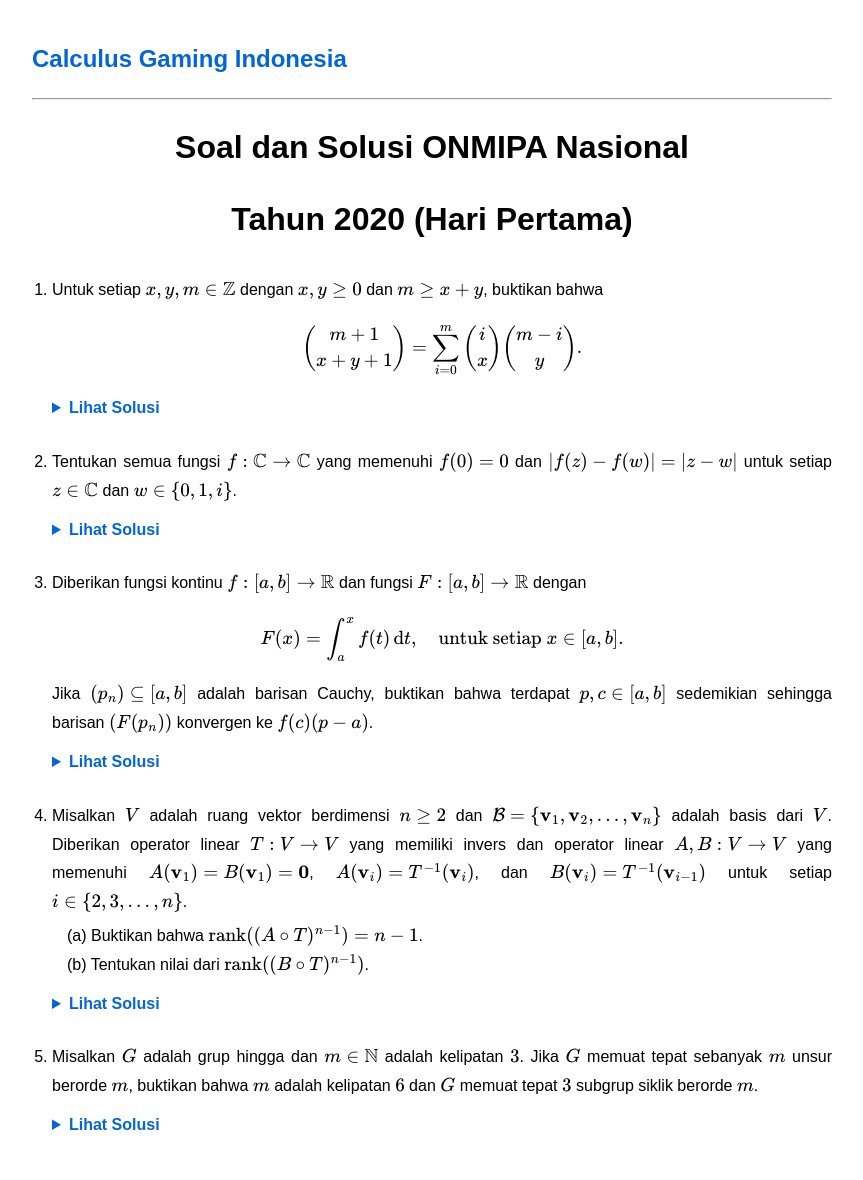
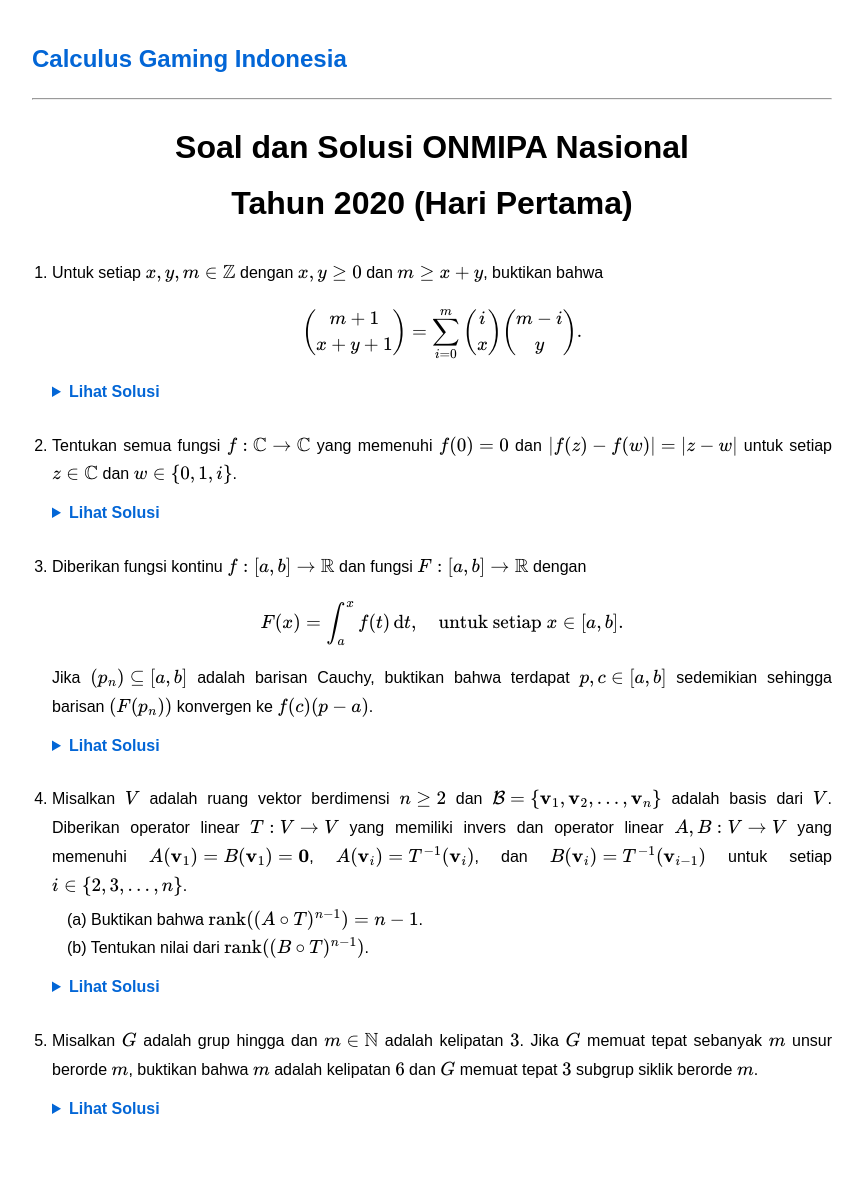
Before and after one commit to calculusgamingindonesia/calculusgamingindonesia.github.io, a Jekyll site: the page built from _posts/2026-06-29-onmipa-nas-20-1.md, in a window 1280 px wide. Shown: the whole page, without its empty margins (208-1071 px from the left). Built offline with Jekyll 4.4.1, drawn with Linux system fonts in a browser that asks for light colours.

Commit message:
Update 2026-06-29-onmipa-nas-20-1.md

```diff
--- a/_posts/2026-06-29-onmipa-nas-20-1.md
+++ b/_posts/2026-06-29-onmipa-nas-20-1.md
@@ -8,7 +8,7 @@ urutan: 5
 
 <div style="text-align: center; margin-bottom: 30px;">
     <h1 style="margin-bottom: 0;">Soal dan Solusi ONMIPA Nasional</h1>
-    <h1 style="margin-bottom: 0;">Tahun 2020 (Hari Pertama)</h1>
+    <h1 style="margin-top: 5px;">Tahun 2020 (Hari Pertama)</h1>
 </div>
 
 <ol style="padding-left: 20px; line-height: 1.8;">
```
